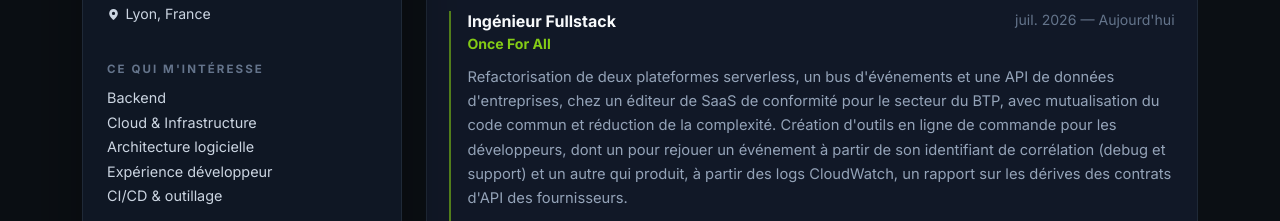
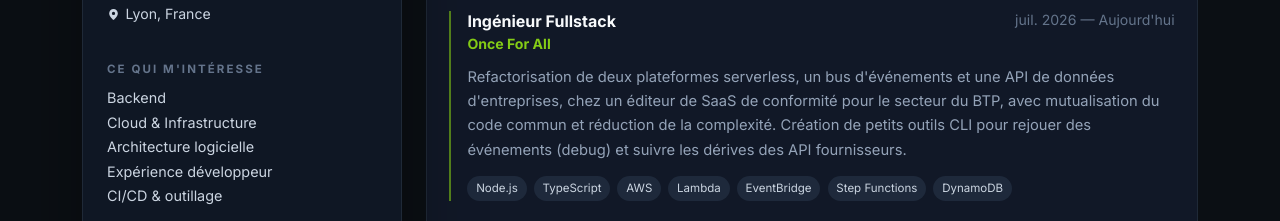
Before and after one commit to julien-marquet/web-cv, a plain HTML site: page index.html in a window 1280 px wide. Shown: the part 517-738 px from the top of the page. Drawn offline with Linux system fonts and the light colour scheme.

Commit message:
UPD wording scripts

```diff
--- a/index.html
+++ b/index.html
@@ -150,10 +150,8 @@
             <p class="description" data-i18n="exp.ofa.description">
               Refactorisation de deux plateformes serverless, un bus d'événements et une API de données
               d'entreprises, chez un éditeur de SaaS de conformité pour le secteur du BTP, avec
-              mutualisation du code commun et réduction de la complexité. Création d'outils en ligne de
-              commande pour les développeurs, dont un pour rejouer un événement à partir de son
-              identifiant de corrélation (debug et support) et un autre qui produit, à partir des logs
-              CloudWatch, un rapport sur les dérives des contrats d'API des fournisseurs.
+              mutualisation du code commun et réduction de la complexité. Création de petits outils CLI
+              pour rejouer des événements (debug) et suivre les dérives des API fournisseurs.
             </p>
             <div class="tag-list">
               <span class="tag">Node.js</span>
@@ -401,7 +399,7 @@
                 <span class="cv-period" data-i18n="exp.ofa.period">juil. 2026 — Aujourd'hui</span>
               </div>
               <p class="cv-company">Once For All</p>
-              <p class="cv-desc" data-i18n="exp.ofa.description">Refactorisation de deux plateformes serverless, un bus d'événements et une API de données d'entreprises, chez un éditeur de SaaS de conformité pour le secteur du BTP, avec mutualisation du code commun et réduction de la complexité. Création d'outils en ligne de commande pour les développeurs, dont un pour rejouer un événement à partir de son identifiant de corrélation (debug et support) et un autre qui produit, à partir des logs CloudWatch, un rapport sur les dérives des contrats d'API des fournisseurs.</p>
+              <p class="cv-desc" data-i18n="exp.ofa.description">Refactorisation de deux plateformes serverless, un bus d'événements et une API de données d'entreprises, chez un éditeur de SaaS de conformité pour le secteur du BTP, avec mutualisation du code commun et réduction de la complexité. Création de petits outils CLI pour rejouer des événements (debug) et suivre les dérives des API fournisseurs.</p>
               <div class="cv-tags">
                 <span class="cv-tag">Node.js</span>
                 <span class="cv-tag">TypeScript</span>
--- a/translations.js
+++ b/translations.js
@@ -31,7 +31,7 @@ const TRANSLATIONS = {
     'sections.experience': 'Expérience',
     'exp.ofa.title': 'Ingénieur Fullstack',
     'exp.ofa.period': 'juil. 2026 — Aujourd\'hui',
-    'exp.ofa.description': 'Refactorisation de deux plateformes serverless, un bus d\'événements et une API de données d\'entreprises, chez un éditeur de SaaS de conformité pour le secteur du BTP, avec mutualisation du code commun et réduction de la complexité. Création d\'outils en ligne de commande pour les développeurs, dont un pour rejouer un événement à partir de son identifiant de corrélation (debug et support) et un autre qui produit, à partir des logs CloudWatch, un rapport sur les dérives des contrats d\'API des fournisseurs.',
+    'exp.ofa.description': 'Refactorisation de deux plateformes serverless, un bus d\'événements et une API de données d\'entreprises, chez un éditeur de SaaS de conformité pour le secteur du BTP, avec mutualisation du code commun et réduction de la complexité. Création de petits outils CLI pour rejouer des événements (debug) et suivre les dérives des API fournisseurs.',
     'exp.lya2.title': 'Architecte technique',
     'exp.lya2.period': 'janv. 2023 — oct. 2024',
     'exp.lya2.description': 'Architecture et développement fullstack (NestJS, React, Redis) d\'Endya, une plateforme de contrôle de conformité pour les courtiers en assurance. Migration de la plateforme de Kubernetes vers AWS avec Terraform, avec à la clé une forte réduction des coûts et l\'automatisation complète des déploiements. Réalisation de POC, documentation systématique des résultats et présentation aux autres équipes ; accompagnement des équipes dans l\'adoption de nouveaux standards, notamment via une série d\'ateliers sur les tests. Contribution à l\'observabilité et à la sécurité applicative.',
@@ -87,7 +87,7 @@ const TRANSLATIONS = {
     'sections.experience': 'Experience',
     'exp.ofa.title': 'Full-Stack Engineer',
     'exp.ofa.period': 'Jul 2026 — Present',
-    'exp.ofa.description': 'Refactored two serverless platforms, an event bus and a company-data API, for a provider of compliance SaaS in the construction sector, extracting shared logic and reducing code complexity. Built CLI tools for developers, including one to replay an event from its correlation ID for debugging and support, and one that reports drift in provider API contracts from CloudWatch logs.',
+    'exp.ofa.description': 'Refactored two serverless platforms, an event bus and a company-data API, for a provider of compliance SaaS in the construction sector, extracting shared logic and reducing code complexity. Also built small CLI tools to replay events for debugging and to report drift in provider APIs.',
     'exp.lya2.title': 'Technical Architect',
     'exp.lya2.period': 'Jan 2023 — Oct 2024',
     'exp.lya2.description': 'Designed the architecture of Endya, a compliance platform for insurance brokers, and worked full-stack on it (NestJS, React, Redis). Migrated the platform from Kubernetes to AWS with Terraform, sharply reducing costs and fully automating deployments. Ran proofs of concept, documented the findings, and presented them to other teams; onboarded teams onto new standards, including through a series of workshops on testing. Also contributed to observability and application security.',
```
